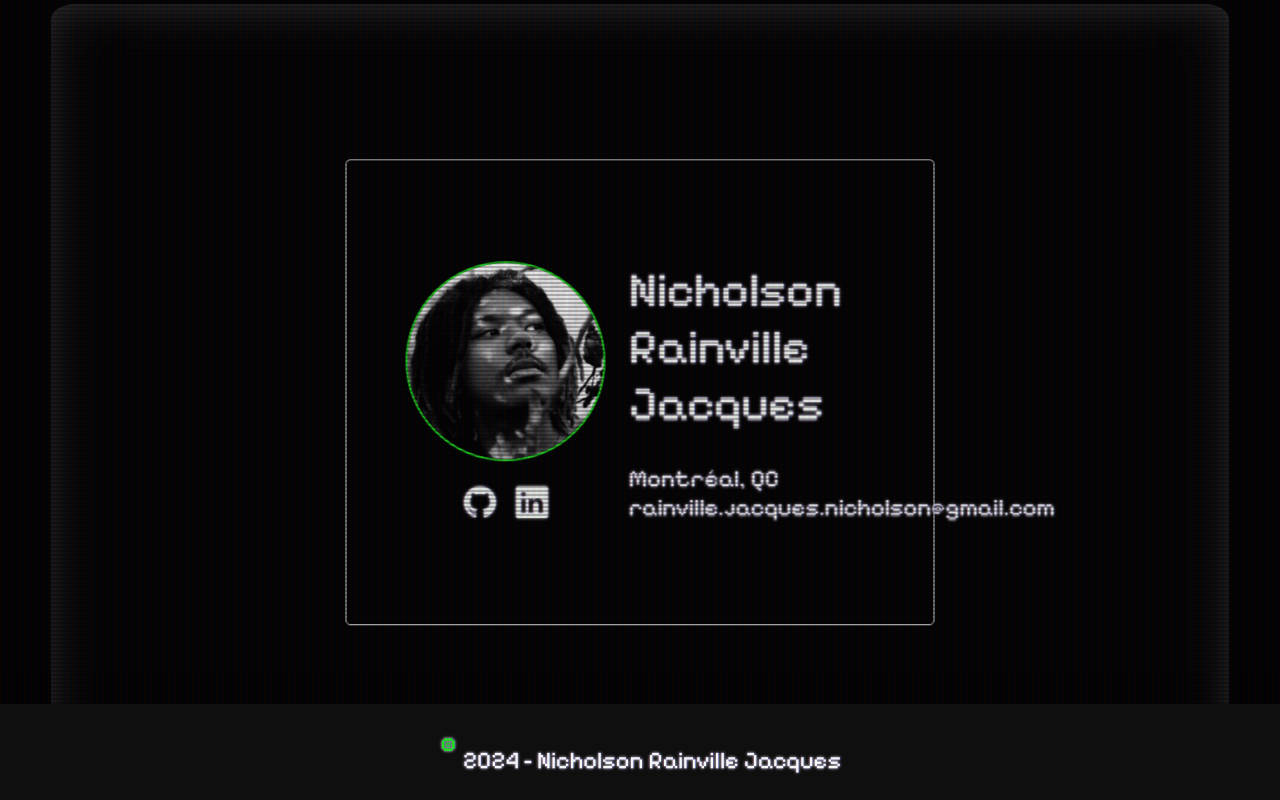
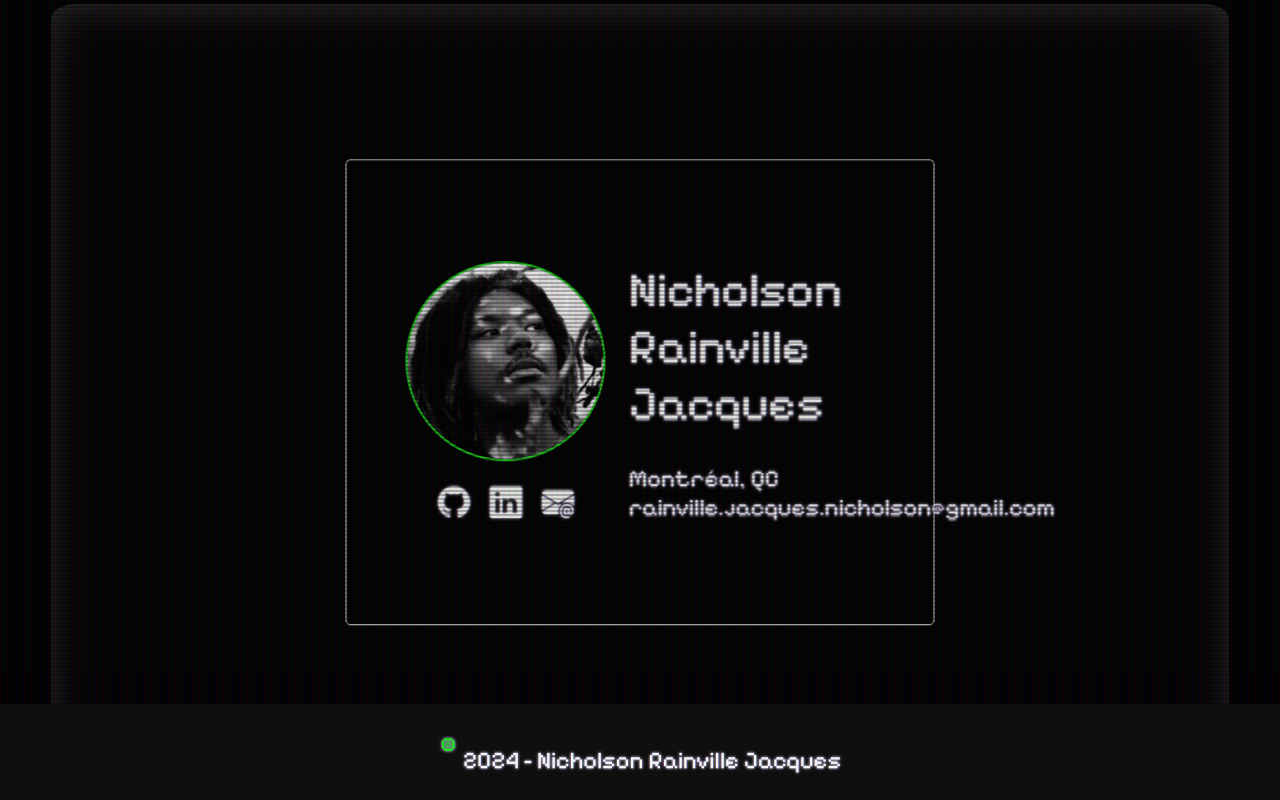
Before and after one commit to Jxddiss/jxddiss.github.io, a plain HTML site: page index.html in a window 1280 px wide. Shown: the part 3168-3968 px from the top of the page. Drawn offline with nearby package versions, Linux system fonts and the light colour scheme.

Commit message:
ajout mail link

```diff
--- a/index.html
+++ b/index.html
@@ -126,9 +126,15 @@
                     <img src="assets/images/pfp.jpg" alt="Une photo de moi, photographe : Andy Brunet"
                         title="Photographe : Andy Brunet">
                     <div class="socials-container">
-                        <a href="https://github.com/Jxddiss" target="_blank"><i class="bi bi-github "></i></a>
-                        <a href="https://www.linkedin.com/in/nicholson-rainville-jacques-21019425a/" target="_blank"><i
-                                class="bi bi-linkedin"></i></a>
+                        <a href="https://github.com/Jxddiss" target="_blank">
+                            <i class="bi bi-github "></i>
+                        </a>
+                        <a href="https://www.linkedin.com/in/nicholson-rainville-jacques-21019425a/" target="_blank">
+                            <i class="bi bi-linkedin"></i>
+                        </a>
+                        <a href="mailto:rainville.jacques.nicholson@gmail.com">
+                            <i class="bi bi-envelope-at-fill"></i>
+                        </a>
                     </div>
                 </div>
                 <div class="text-content-contact">
@@ -136,6 +142,7 @@
                     <p>Montréal, QC</p>
                     <p>rainville.jacques.nicholson@gmail.com</p>
                 </div>
+
             </div>
             <div class="overlay backlight"></div>
             <canvas id="matrix-effect-container">
--- a/portfolio.css
+++ b/portfolio.css
@@ -424,6 +424,8 @@ section:nth-child(even) {
   margin-bottom: 2rem;
 }
 
+/* ===== footer ===== */
+
 footer {
   display: flex;
   justify-content: center;
```
